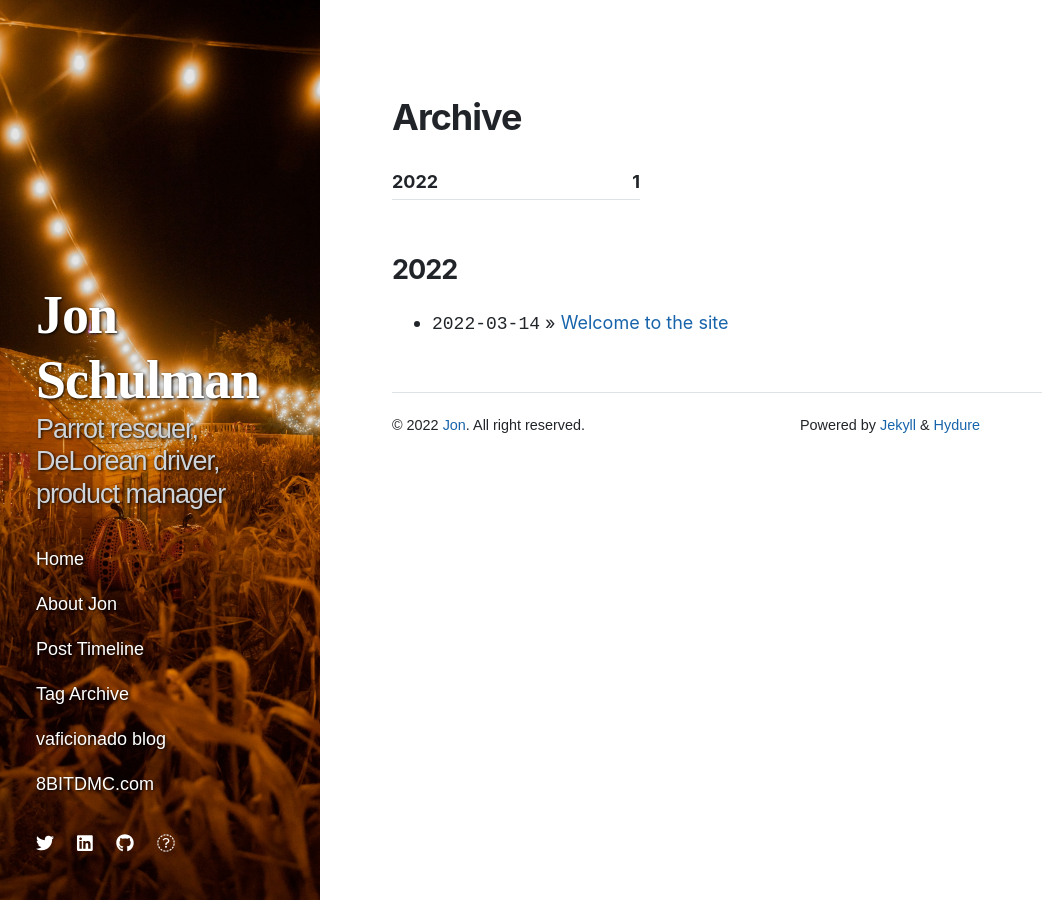
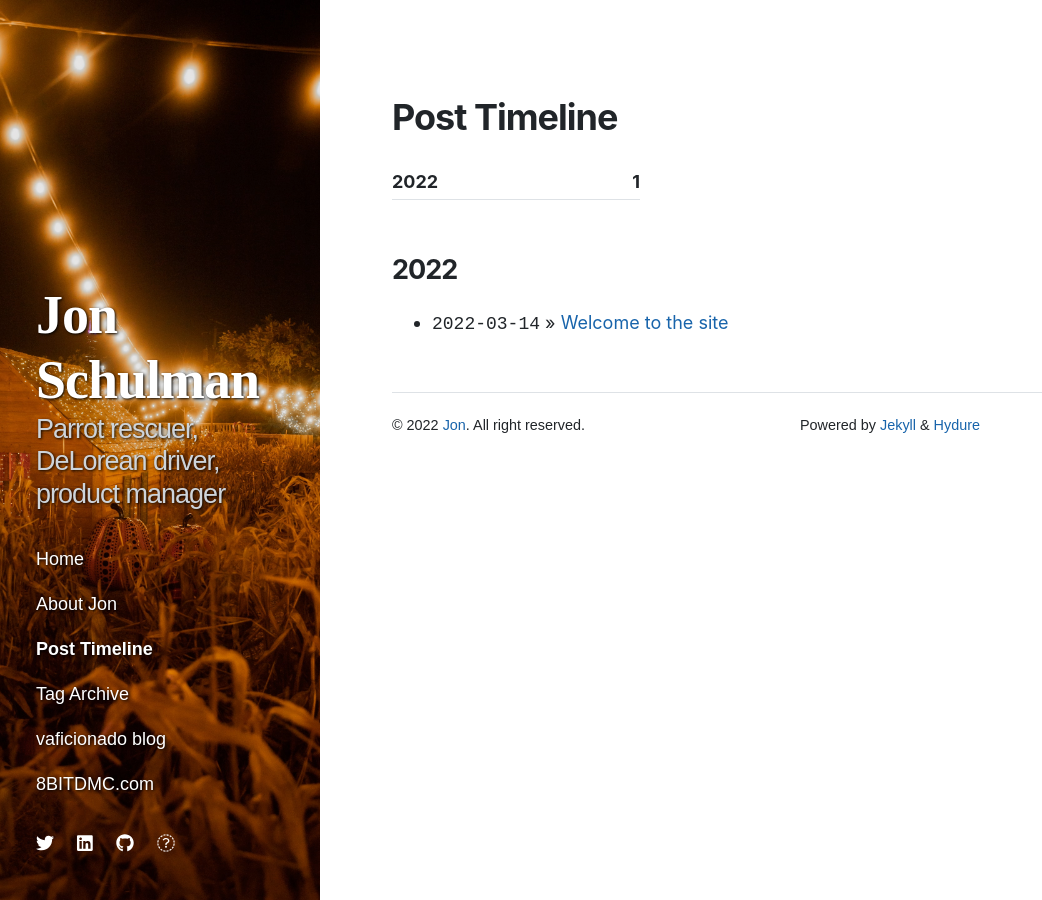
Before and after one commit to zivong/jekyll-theme-hydure, a Jekyll site: the page built from timeline.md, in a window 1280 px wide. Shown: the whole page, without its empty margins (0-1042 px from the left). Built offline with Jekyll 4.4.1, drawn with Linux system fonts in a browser that asks for light colours; nearby versions of some CDN libraries.

Commit message:
another update

```diff
--- a/timeline.md
+++ b/timeline.md
@@ -1,6 +1,6 @@
 ---
 layout: archive
 type: years
-title: Archive
-permalink: /archive/
+title: Post Timeline
+permalink: /timeline/
 ---
```
Also changed, not shown: archive.md (deleted, +0 -6 lines).
